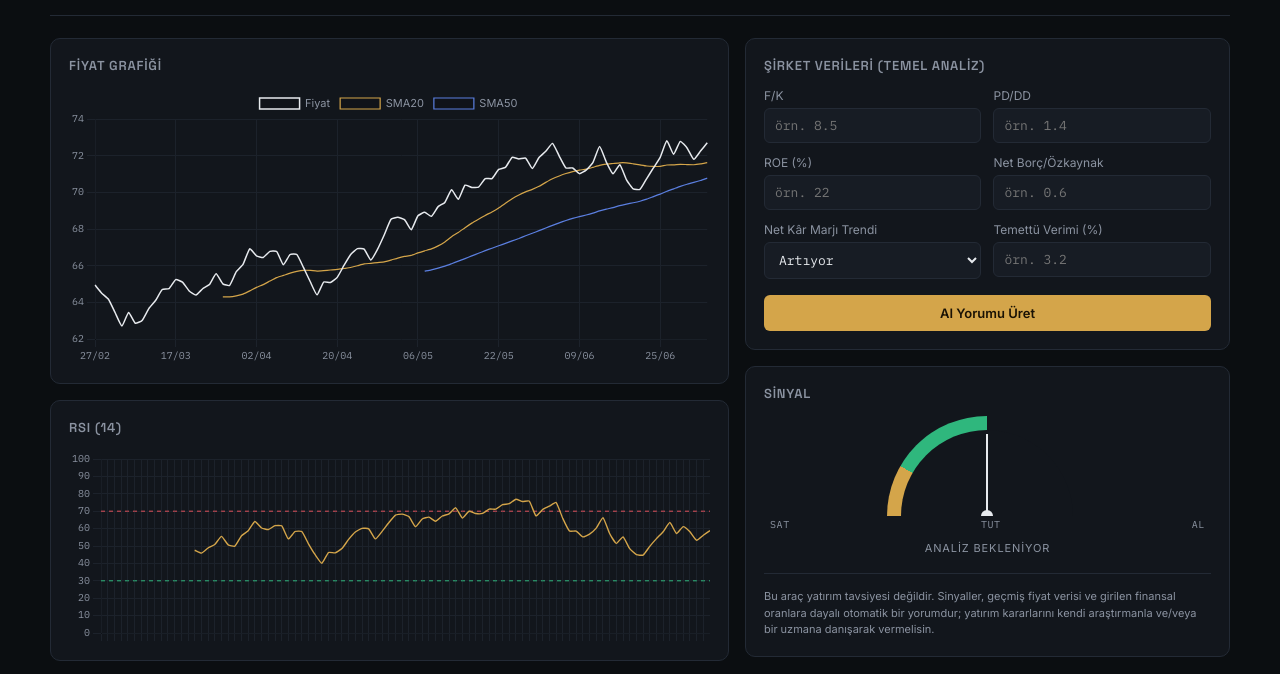
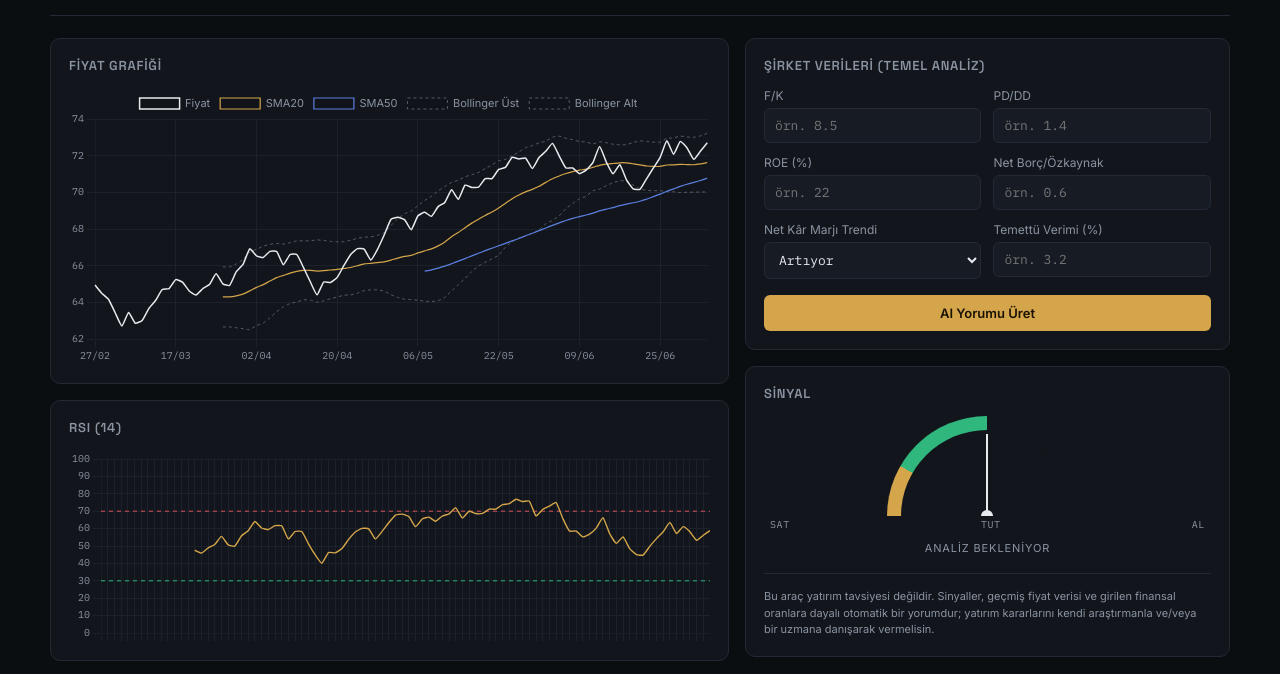
Before and after one commit to koruker/TRY, a plain HTML site: page index.html in a window 1280 px wide. Both pictures are taken after a click on the button "Getir". Shown: the part 71-745 px from the top of the page. Drawn offline with nearby package versions, Linux system fonts and the light colour scheme; no server answers.

Commit message:
Update index.html

```diff
--- a/index.html
+++ b/index.html
@@ -158,8 +158,12 @@
           <div class="stat"><div class="label">Son Fiyat</div><div class="value" id="statPrice">—</div></div>
           <div class="stat"><div class="label">Günlük Değişim</div><div class="value" id="statChange">—</div></div>
           <div class="stat"><div class="label">SMA20 / SMA50</div><div class="value" id="statSma">—</div></div>
+          <div class="stat"><div class="label">MA Trendi</div><div class="value" id="statMaTrend">—</div></div>
           <div class="stat"><div class="label">RSI(14)</div><div class="value" id="statRsi">—</div></div>
+          <div class="stat"><div class="label">RSI Trendi (5g)</div><div class="value" id="statRsiTrend">—</div></div>
           <div class="stat"><div class="label">MACD Histogram</div><div class="value" id="statMacd">—</div></div>
+          <div class="stat"><div class="label">Bollinger Bandı</div><div class="value" id="statBollinger">—</div></div>
+          <div class="stat"><div class="label">Bant Genişliği</div><div class="value" id="statBandWidth">—</div></div>
           <div class="stat"><div class="label">Hacim Trendi (5g)</div><div class="value" id="statVol">—</div></div>
         </div>
       </div>
@@ -218,7 +222,7 @@ let rsiChartObj = null;
 //    Not: bu secret sayfa kaynağında görünür, gerçek bir yetkilendirme değildir;
 //    sadece rastgele bot isteklerine karşı hafif bir engel. Asıl korunan şey DEEPSEEK_API_KEY,
 //    o hiçbir zaman tarayıcıya gelmiyor, sadece Apps Script sunucusunda kalıyor.
-const APPS_SCRIPT_URL = 'BURAYA_APPS_SCRIPT_WEB_APP_URLINI_YAPISTIR';
+const APPS_SCRIPT_URL = 'https://script.google.com/macros/s/AKfycbyllBE4T-IBP9_AGHBjHuavseBrUOSmqNV6HnajxV043NwlO-3jdj7ZO752Nlqpdv_p/exec';
 const APP_SECRET = 'mesai-esa-deepseek-2026';
 const DEEPSEEK_MODEL = 'deepseek-v4-flash';
 
@@ -328,12 +332,27 @@ function macdHist(closes){
   return macdLine.map((v,i)=> v-signal[i]);
 }
 
+function bollinger(closes, period=20, mult=2){
+  const mid = sma(closes, period);
+  const upper = new Array(closes.length).fill(null);
+  const lower = new Array(closes.length).fill(null);
+  for(let i=period-1;i<closes.length;i++){
+    let sumSq = 0;
+    for(let j=i-period+1;j<=i;j++){ sumSq += Math.pow(closes[j]-mid[i], 2); }
+    const std = Math.sqrt(sumSq/period);
+    upper[i] = mid[i] + mult*std;
+    lower[i] = mid[i] - mult*std;
+  }
+  return { mid, upper, lower };
+}
+
 function renderAll(){
   const closes = priceData.map(d=>d.close);
   const labels = priceData.map(d=> d.date.toLocaleDateString('tr-TR',{day:'2-digit',month:'2-digit'}));
   const sma20 = sma(closes,20), sma50 = sma(closes,50);
   const rsiArr = rsi(closes,14);
   const macdArr = macdHist(closes);
+  const bb = bollinger(closes,20,2);
 
   document.getElementById('chartArea').innerHTML = '<canvas id="priceChart" height="130"></canvas>';
   const ctx = document.getElementById('priceChart').getContext('2d');
@@ -343,7 +362,9 @@ function renderAll(){
     data:{ labels, datasets:[
       {label:'Fiyat', data:closes, borderColor:'#E7EAEE', borderWidth:1.5, pointRadius:0, tension:0.15},
       {label:'SMA20', data:sma20, borderColor:'#D4A54A', borderWidth:1.2, pointRadius:0, tension:0.15},
-      {label:'SMA50', data:sma50, borderColor:'#5B7FE0', borderWidth:1.2, pointRadius:0, tension:0.15}
+      {label:'SMA50', data:sma50, borderColor:'#5B7FE0', borderWidth:1.2, pointRadius:0, tension:0.15},
+      {label:'Bollinger Üst', data:bb.upper, borderColor:'rgba(139,147,161,0.55)', borderWidth:1, borderDash:[3,3], pointRadius:0, tension:0.15},
+      {label:'Bollinger Alt', data:bb.lower, borderColor:'rgba(139,147,161,0.55)', borderWidth:1, borderDash:[3,3], pointRadius:0, tension:0.15}
     ]},
     options:{
       responsive:true,
@@ -387,18 +408,60 @@ function renderAll(){
   const prev5 = vols.slice(-10,-5).reduce((a,b)=>a+b,0)/5;
   const volTrendPct = ((last5-prev5)/(prev5||1))*100;
 
+  // MA trendi + kesişim tespiti (son 10 günde sma20/sma50 farkının işareti değişti mi)
+  let maTrendLabel = lastSma20 >= lastSma50 ? 'Yükseliş' : 'Düşüş';
+  const diffNow = lastSma20 - lastSma50;
+  for(let k=Math.max(1,sma20.length-10); k<sma20.length; k++){
+    if(sma20[k-1]!=null && sma50[k-1]!=null){
+      const diffPrev = sma20[k-1]-sma50[k-1];
+      if(diffPrev<0 && diffNow>0) maTrendLabel = 'Altın Kesişim';
+      if(diffPrev>0 && diffNow<0) maTrendLabel = 'Ölüm Kesişimi';
+    }
+  }
+
+  // RSI trendi: son değeri 5 gün önceki değerle kıyasla
+  const rsi5Ago = rsiArr[rsiArr.length-6];
+  let rsiTrendLabel = 'Yatay';
+  if(rsi5Ago!=null){
+    const rsiDiff = lastRsi - rsi5Ago;
+    if(rsiDiff > 3) rsiTrendLabel = 'Yükseliyor';
+    else if(rsiDiff < -3) rsiTrendLabel = 'Düşüyor';
+  }
+  const rsiSon10Gun = rsiArr.slice(-10).filter(v=>v!=null).map(v=>Number(v.toFixed(1)));
+
+  // Bollinger konumu ve bant genişliği
+  const lastUpper = bb.upper[bb.upper.length-1];
+  const lastLower = bb.lower[bb.lower.length-1];
+  const lastMid = bb.mid[bb.mid.length-1];
+  let bbPosition = 'Orta Bant';
+  if(lastClose >= lastUpper) bbPosition = 'Üst Bandın Üzerinde';
+  else if(lastClose <= lastLower) bbPosition = 'Alt Bandın Altında';
+  else if(lastClose > lastMid) bbPosition = 'Üst Banda Yakın';
+  else bbPosition = 'Alt Banda Yakın';
+  const bandWidthPct = ((lastUpper-lastLower)/lastMid)*100;
+
   document.getElementById('statsPanel').style.display = 'block';
   document.getElementById('statPrice').textContent = lastClose.toFixed(2)+' ₺';
   const chEl = document.getElementById('statChange');
   chEl.textContent = (changePct>=0?'+':'')+changePct.toFixed(2)+'%';
   chEl.className = 'value ' + (changePct>=0?'up':'down');
   document.getElementById('statSma').textContent = lastSma20.toFixed(2)+' / '+lastSma50.toFixed(2);
+  const maTrendEl = document.getElementById('statMaTrend');
+  maTrendEl.textContent = maTrendLabel;
+  maTrendEl.className = 'value ' + (maTrendLabel==='Yükseliş'||maTrendLabel==='Altın Kesişim' ? 'up' : maTrendLabel==='Düşüş'||maTrendLabel==='Ölüm Kesişimi' ? 'down' : '');
   const rsiEl = document.getElementById('statRsi');
   rsiEl.textContent = lastRsi.toFixed(1) + (lastRsi>70?' (Aşırı Alım)':lastRsi<30?' (Aşırı Satım)':'');
   rsiEl.className = 'value ' + (lastRsi>70?'down':lastRsi<30?'up':'');
+  const rsiTrendEl = document.getElementById('statRsiTrend');
+  rsiTrendEl.textContent = rsiTrendLabel;
+  rsiTrendEl.className = 'value ' + (rsiTrendLabel==='Yükseliyor'?'up':rsiTrendLabel==='Düşüyor'?'down':'');
   const macdEl = document.getElementById('statMacd');
   macdEl.textContent = lastMacd.toFixed(3);
   macdEl.className = 'value ' + (lastMacd>=0?'up':'down');
+  const bbEl = document.getElementById('statBollinger');
+  bbEl.textContent = bbPosition;
+  bbEl.className = 'value ' + (bbPosition==='Üst Bandın Üzerinde'?'down':bbPosition==='Alt Bandın Altında'?'up':'');
+  document.getElementById('statBandWidth').textContent = bandWidthPct.toFixed(1)+'%';
   const volEl = document.getElementById('statVol');
   volEl.textContent = (volTrendPct>=0?'+':'')+volTrendPct.toFixed(1)+'%';
   volEl.className = 'value ' + (volTrendPct>=0?'up':'down');
@@ -409,8 +472,18 @@ function renderAll(){
     gunlukDegisimYuzde: Number(changePct.toFixed(2)),
     sma20: Number(lastSma20.toFixed(2)),
     sma50: Number(lastSma50.toFixed(2)),
+    maTrendi: maTrendLabel,
     rsi14: Number(lastRsi.toFixed(1)),
+    rsi14Trendi: rsiTrendLabel,
+    rsi14Son10Gun: rsiSon10Gun,
     macdHistogram: Number(lastMacd.toFixed(3)),
+    bollinger: {
+      ustBant: Number(lastUpper.toFixed(2)),
+      ortaBant: Number(lastMid.toFixed(2)),
+      altBant: Number(lastLower.toFixed(2)),
+      fiyatKonumu: bbPosition,
+      bantGenisligiYuzde: Number(bandWidthPct.toFixed(1))
+    },
     hacimTrendYuzde: Number(volTrendPct.toFixed(1)),
     ornekVeriMi: isSample
   };
@@ -461,7 +534,13 @@ async function runAI(){
         ]
       })
     });
-    const data = await res.json();
+    const rawText = await res.text();
+    let data;
+    try{
+      data = JSON.parse(rawText);
+    }catch(parseErr){
+      throw new Error('Sunucudan JSON gelmedi (HTTP '+res.status+'). Gelen içerik: ' + rawText.slice(0,200));
+    }
     if(data.error) throw new Error(data.error);
     const raw = data.choices && data.choices[0] && data.choices[0].message && data.choices[0].message.content;
     if(!raw) throw new Error('Yanıt alınamadı');
```
